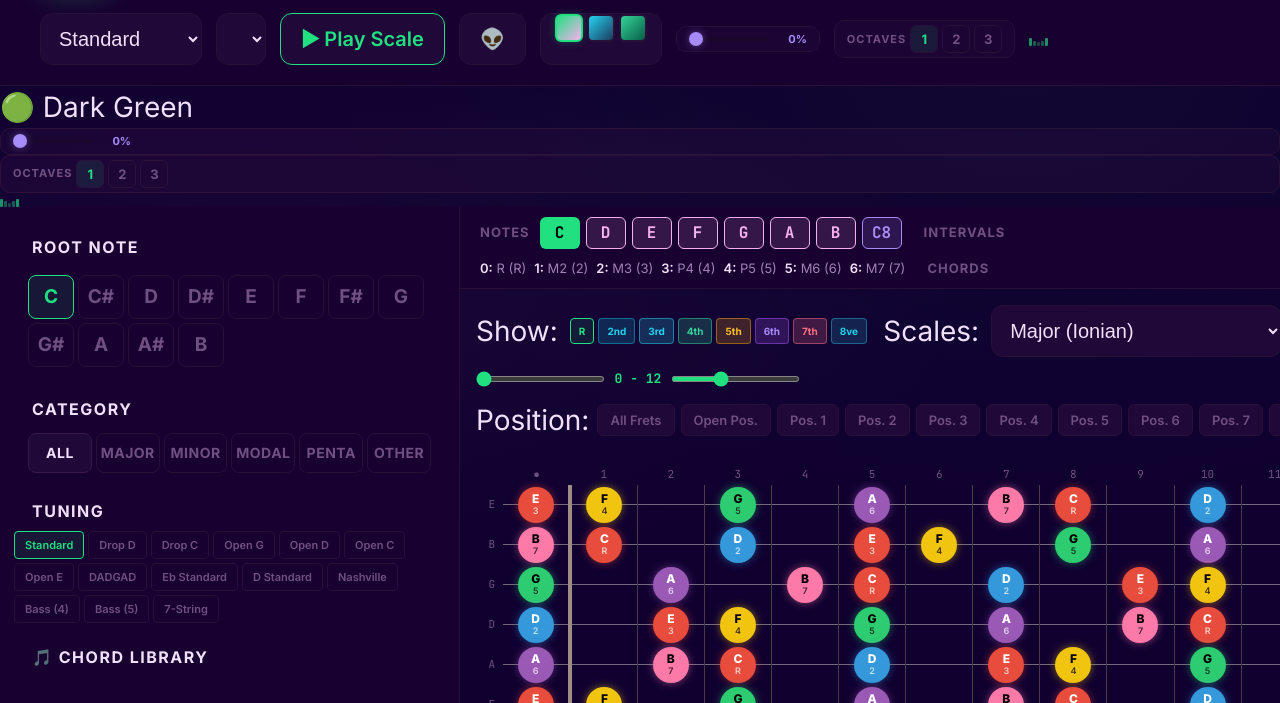
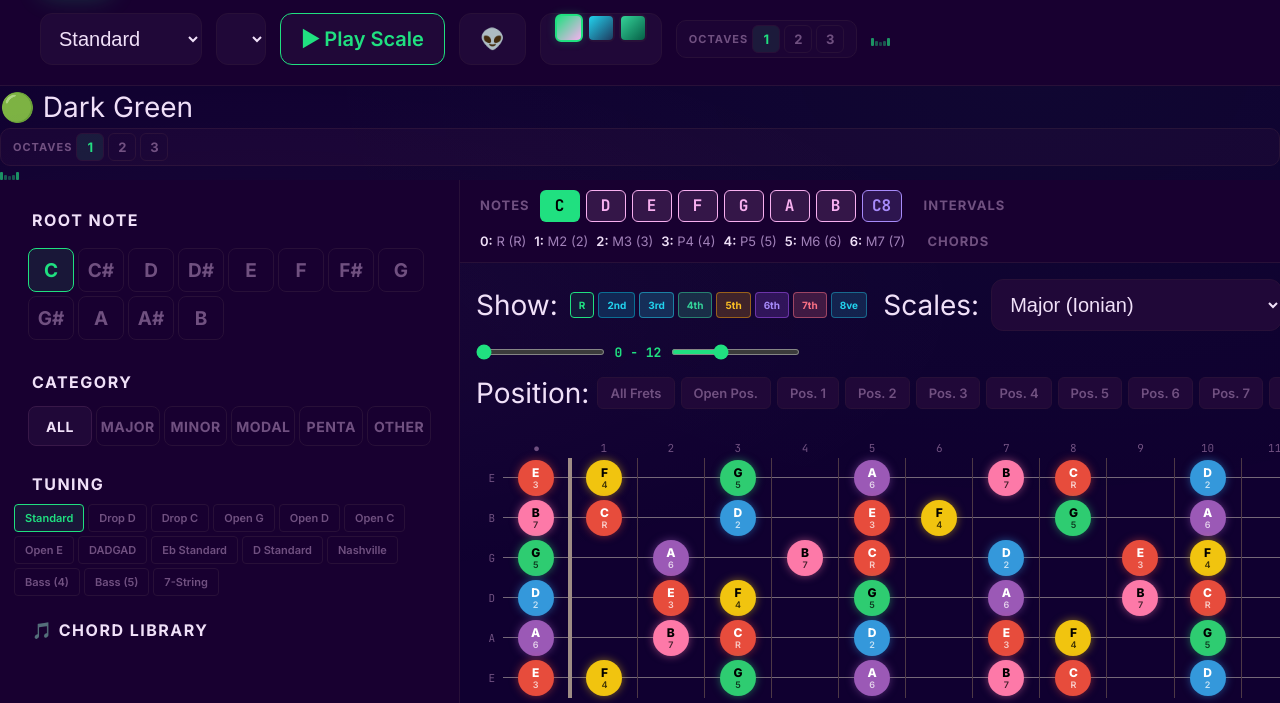
Before and after one commit to WilliamThomason/ESL-Edutech, a plain HTML site: page Guitar Fretboard/index.html in a window 1280 px wide. Shown: the part 95-798 px from the top of the page. Drawn offline with Linux system fonts and the light colour scheme.

Commit message:
remove: reverb slider from header

```diff
--- a/Guitar Fretboard/index.html
+++ b/Guitar Fretboard/index.html
@@ -523,10 +523,7 @@ body::before{content:'';position:fixed;inset:0;z-index:0;pointer-events:none;
       <button class="theme-btn theme-blue" onclick="setTheme('blue',this)" title="Blue Theme"></button>
       <button class="theme-btn theme-green" onclick="setTheme('green',this)" title="Green Theme"></button>
     </div>
-    <div class="reverb-control" style="display:flex;align-items:center;gap:8px;padding:4px 12px;background:var(--bg-card);border:1px solid var(--border);border-radius:10px">
-      <input type="range" class="reverb-slider" id="reverbSlider" min="0" max="100" value="0" oninput="setReverb(this.value)" style="width:80px;-webkit-appearance:none;appearance:none;height:4px;background:var(--bg-card2);border-radius:2px;outline:none;cursor:pointer">
-      <span class="reverb-val" id="reverbVal" style="font-size:11px;color:var(--violet);font-weight:700;min-width:30px;text-align:right">0%</span>
-    </div>
+
     <div class="octave-control" style="display:flex;align-items:center;gap:4px;padding:4px 12px;background:var(--bg-card);border:1px solid var(--border);border-radius:10px">
       <label style="font-size:11px;font-weight:700;text-transform:uppercase;letter-spacing:1px;color:var(--text-dim);white-space:nowrap">Octaves</label>
       <button class="oct-btn" onclick="setNumOctaves(1)" id="oct1" style="width:28px;height:28px;border-radius:6px;border:1px solid var(--border);background:var(--accent-dim);color:var(--accent);font-size:13px;font-weight:700;cursor:pointer">1</button>
@@ -551,10 +548,7 @@ body::before{content:'';position:fixed;inset:0;z-index:0;pointer-events:none;
 </div>
       <option value="green">🟢 Dark Green</option>
     </select>
-    <div class="reverb-control" style="display:flex;align-items:center;gap:8px;padding:4px 12px;background:var(--bg-card);border:1px solid var(--border);border-radius:10px">
-      <input type="range" class="reverb-slider" id="reverbSlider" min="0" max="100" value="0" oninput="setReverb(this.value)" style="width:80px;-webkit-appearance:none;appearance:none;height:4px;background:var(--bg-card2);border-radius:2px;outline:none;cursor:pointer">
-      <span class="reverb-val" id="reverbVal" style="font-size:11px;color:var(--violet);font-weight:700;min-width:30px;text-align:right">0%</span>
-    </div>
+
     <div class="octave-control" style="display:flex;align-items:center;gap:4px;padding:4px 12px;background:var(--bg-card);border:1px solid var(--border);border-radius:10px">
       <label style="font-size:11px;font-weight:700;text-transform:uppercase;letter-spacing:1px;color:var(--text-dim);white-space:nowrap">Octaves</label>
       <button class="oct-btn" onclick="setNumOctaves(1)" id="oct1" style="width:28px;height:28px;border-radius:6px;border:1px solid var(--border);background:var(--accent-dim);color:var(--accent);font-size:13px;font-weight:700;cursor:pointer">1</button>
```
